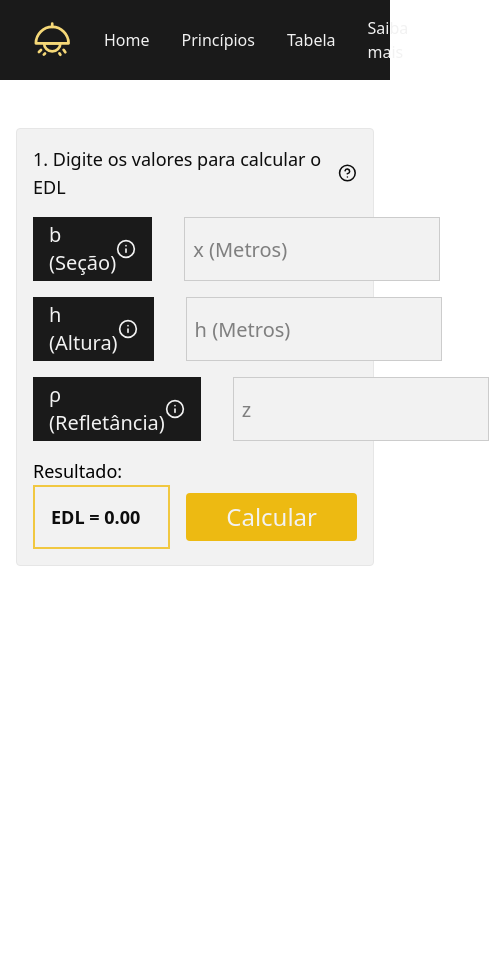
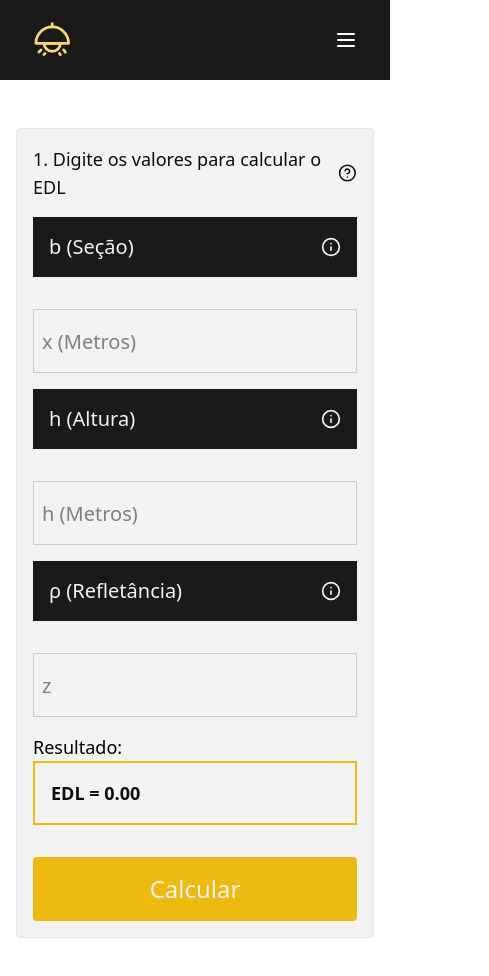
Before and after one commit to Maua-Dev/luz_front, a React (Vite) app: page / in a window 390 px wide. Shown: the top 976 px of the page, 489 px wide, since content can reach past the window. Before the commit the page ends 844 px from the top, so only its background shows below. Built offline with nearby package versions, Linux system fonts and the light colour scheme.

Commit message:
feat: add mobile responsiveness

```diff
--- a/src/app/components/Input.tsx
+++ b/src/app/components/Input.tsx
@@ -20,7 +20,7 @@ function Input({
   id = ''
 }: IInput) {
   return (
-    <div className="flex h-16 flex-row items-center justify-between gap-x-8">
+    <div className="flex h-fit sm:h-16 flex-col sm:flex-row items-center justify-between gap-x-8 gap-y-8">
       <div className="bg-background-900 flex h-full w-full flex-row items-center justify-between p-4">
         <p className="text-text-50 text-xl">{label}</p>
         <TooltipProvider>
@@ -40,7 +40,7 @@ function Input({
         id={id}
         disabled={disabled}
         {...register(id, { ...register_options })}
-        className="bg-background-50 text-text-950 border-background-200 focus:ring-accent-400 h-full w-64 border p-2 text-xl transition-all duration-300 focus:ring-2 focus:outline-none"
+        className={`bg-background-50 text-text-950 border-background-200 focus:ring-accent-400 h-16 sm:h-full w-full sm:w-64 border p-2 text-xl transition-all duration-300 focus:ring-2 focus:outline-none ${error ? 'border-red-500' : ''} ${className}`}
         placeholder={placeholder}
         defaultValue={defaultValue}
       />
--- a/src/app/components/button.tsx
+++ b/src/app/components/button.tsx
@@ -23,7 +23,7 @@ function Button({
       type={type}
       onClick={onClick}
       disabled={disabled || loading}
-      className={`text-text-50 bg-accent-500 hover:bg-accent-600 rounded-sm px-10 py-2 text-2xl transition-colors duration-300 disabled:cursor-not-allowed disabled:opacity-50 ${className}`}
+      className={`text-text-50 bg-accent-500 hover:bg-accent-600 w-full sm:min-w-64 sm:w-fit items-center justify-center rounded-sm px-10 py-4 text-2xl transition-colors duration-300 disabled:cursor-not-allowed disabled:opacity-50 ${className}`}
     >
       {loading ? (
         <Loader className="text-text-50 animate-spin" size={20} />
--- a/src/app/components/navbar.tsx
+++ b/src/app/components/navbar.tsx
@@ -1,9 +1,10 @@
-import { Link } from "react-router-dom"
+import { DrawerContext } from "@/app/contexts/Drawer-context";
+import { HowToUseDrawer } from "@/app/pages/howToUseDrawer";
+import { InformationDrawer } from "@/app/pages/informationDrawer";
+import { TableDrawer } from "@/app/pages/tableDrawer";
+import { Menu } from "lucide-react";
 import { useContext } from "react";
-import { DrawerContext, DrawerContextProvider } from "@/app/contexts/Drawer-context";
-import { InformationDrawer } from "@/app/pages/informationDrawer";
-import { HowToUseDrawer } from "@/app/pages/howToUseDrawer";
-import { TableDrawer } from "@/app/pages/tableDrawer";
+import { Link } from "react-router-dom";
 
 function Navbar() {
   /* TODO:
@@ -14,9 +15,9 @@ function Navbar() {
   const drawerContext = useContext(DrawerContext)
 
   return (
-    <nav className="bg-background-900 flex h-20 w-full flex-row items-center gap-x-8 px-8 sticky top-0 z-50">
+    <nav className="bg-background-900 flex h-20 w-full flex-row items-center justify-between sm:justify-start gap-x-8 px-8 sticky top-0 z-50">
       <img src="icon.svg" alt="Logo" className="h-10" />
-      <ul className="flex flex-row items-center justify-start gap-x-8 text-base">
+      <ul className="hidden sm:flex flex-row items-center justify-start gap-x-8 text-base">
         <li className="text-text-50 hover:text-accent-400 cursor-pointer transition-colors duration-300">
           <div onClick={() => {
             drawerContext?.setIsOpen(true);
@@ -39,6 +40,7 @@ function Navbar() {
           <Link to={``}>Saiba mais</Link>
         </li>
       </ul>
+      <Menu className="text-white cursor-pointer sm:hidden"/>
     </nav>
   )
 }
--- a/src/app/pages/calculations/AverageIlluminance.tsx
+++ b/src/app/pages/calculations/AverageIlluminance.tsx
@@ -1,4 +1,4 @@
-import Button from '@/app/components/Button'
+import Button from '@/app/components/button'
 import Input from '@/app/components/Input'
 import { IAverageIlluminanceSchema } from '@/app/pages/services/atributes-validation'
 import { zodResolver } from '@hookform/resolvers/zod'
--- a/src/app/pages/calculations/NumberOfDucts.tsx
+++ b/src/app/pages/calculations/NumberOfDucts.tsx
@@ -1,4 +1,4 @@
-import Button from '@/app/components/Button'
+import Button from '@/app/components/button'
 import Input from '@/app/components/Input'
 import { INumberOfDuctsSchema } from '@/app/pages/services/atributes-validation'
 import { zodResolver } from '@hookform/resolvers/zod'
@@ -152,8 +152,8 @@ export function NumberOfDucts() {
       />
       <div>
         <p className="text-lg">Resultado:</p>
-        <div className="flex flex-row items-center justify-between gap-x-4">
-          <div className="border-accent-400 w-64 max-w-64 border-2 p-4">
+        <div className="flex flex-col sm:flex-row items-start gap-y-8 sm:items-center justify-between gap-x-4">
+          <div className="border-accent-500 w-full sm:w-64 sm:max-w-64 border-2 p-4">
             <p className="text-text-950 text-lg font-semibold">
               {result !== null ? result : '0.00'}
             </p>
--- a/src/app/pages/home.tsx
+++ b/src/app/pages/home.tsx
@@ -1,6 +1,6 @@
-import Button from '@/app/components/Button'
+import Button from '@/app/components/button'
 import Input from '@/app/components/Input'
-import Navbar from '@/app/components/Navbar'
+import Navbar from '@/app/components/navbar'
 import { DrawerContext } from '@/app/contexts/Drawer-context'
 import { AverageIlluminance } from '@/app/pages/calculations/AverageIlluminance'
 import { NumberOfDucts } from '@/app/pages/calculations/NumberOfDucts'
@@ -156,8 +156,8 @@ export function Home() {
               />
               <div>
                 <p className="text-lg">Resultado:</p>
-                <div className="flex flex-row items-center justify-between gap-x-4">
-                  <div className="border-accent-400 w-64 max-w-64 border-2 p-4">
+                <div className="flex flex-col sm:flex-row items-start gap-y-8 sm:items-center justify-between gap-x-4">
+                  <div className="border-accent-500 w-full sm:w-64 sm:max-w-64 border-2 p-4">
                     <p className="text-text-950 text-lg font-semibold">
                       EDL = {edlValue !== null ? edlValue : '0.00'}
                     </p>
@@ -187,13 +187,13 @@ export function Home() {
                   <p className="text-text-950 text-lg">
                     2. Selecione o que deseja calcular
                   </p>
-                  <div className="flex w-full max-w-[642px] flex-row items-center justify-between">
+                  <div className="flex w-full sm:max-w-[642px] flex-row items-center justify-between gap-x-2">
                     <button
                       onClick={() => {
                         setSelectedCalculation('numberOfDucts')
                       }}
                       className={cn(
-                        'text-text-50 hover:bg-background-700 bg-background-800 cursor-pointer rounded-sm p-4 px-6 min-w-48 transition-colors duration-300',
+                        'text-text-50 hover:bg-background-700 bg-background-800 cursor-pointer rounded-sm p-4 px-6 w-full sm:min-w-48 transition-colors duration-300',
                         selectedCalculation === 'numberOfDucts' &&
                           'bg-accent-500 text-text-50'
                       )}
@@ -205,7 +205,7 @@ export function Home() {
                         setSelectedCalculation('averageIlluminance')
                       }}
                       className={cn(
-                        'text-text-50 hover:bg-background-700 bg-background-800 cursor-pointer rounded-sm p-4 px-6 min-w-48 transition-colors duration-300',
+                        'text-text-50 hover:bg-background-700 bg-background-800 cursor-pointer rounded-sm p-4 px-6 w-full sm:min-w-48 transition-colors duration-300',
                         selectedCalculation === 'averageIlluminance' &&
                           'bg-accent-500 text-text-50'
                       )}
```
